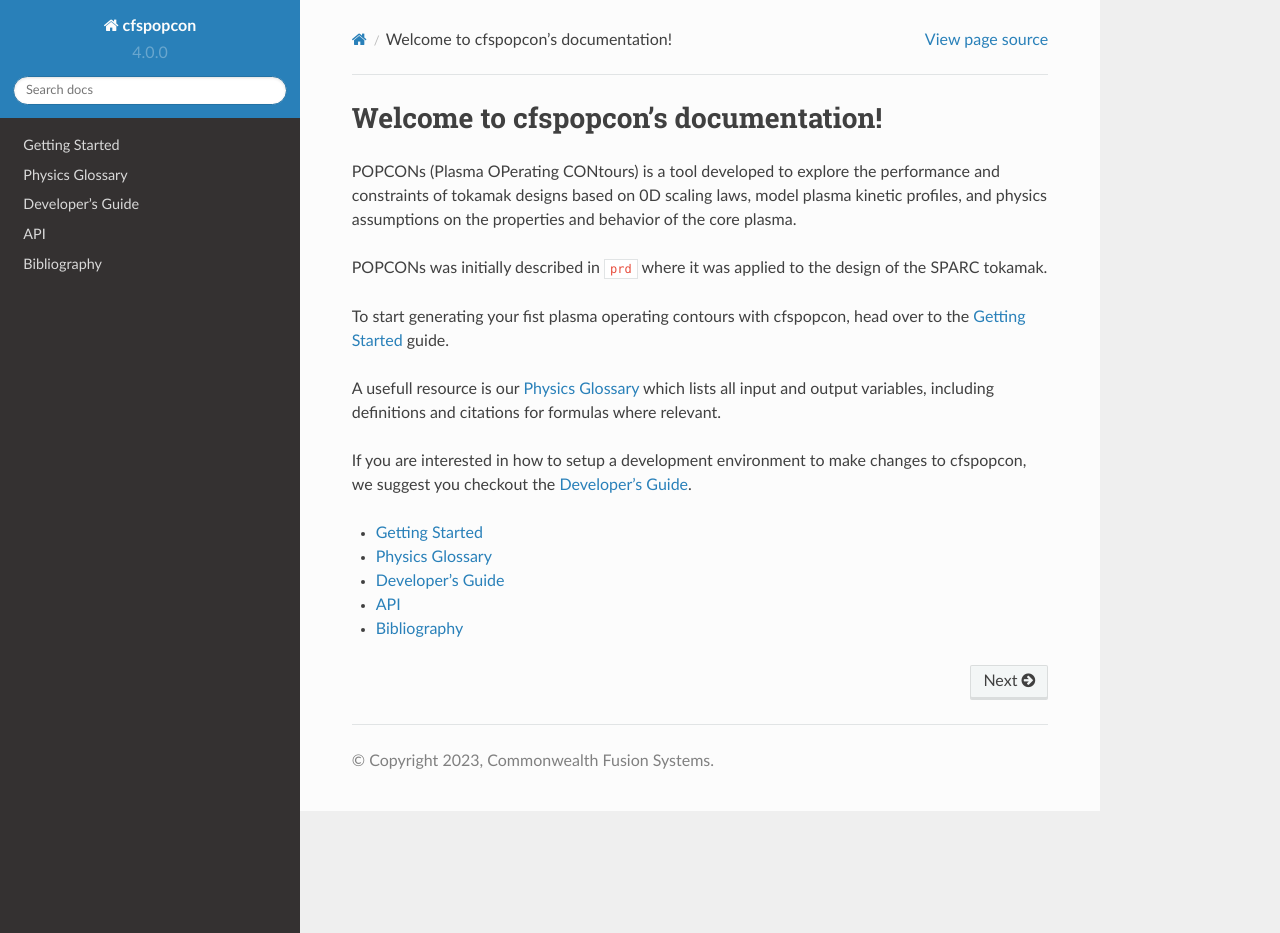
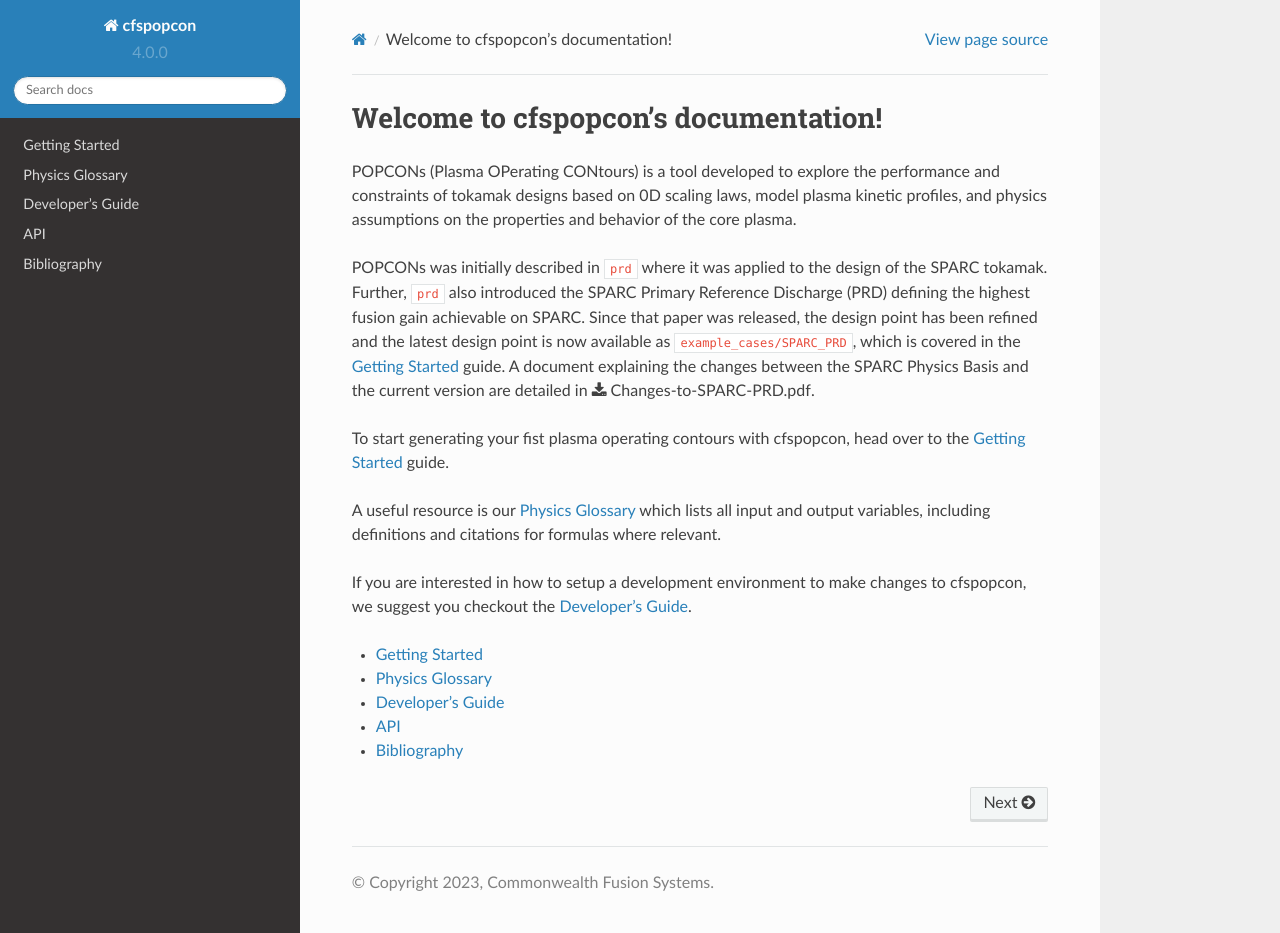
Before and after one commit to cfs-energy/cfspopcon, a Sphinx documentation site: the page built from docs/index.rst, in a window 1280 px wide and 933 px high. Built offline with Sphinx 7.4.7 and the Read the Docs theme 2.0.0, drawn with Linux system fonts in a browser that asks for light colours; pages that are not in the unit, such as notebooks, are missing from menus; cross-references to code outside the pages are shown as plain code; the version number is read from the project's files by our own code.

Commit message:
docs: add prd changes pdf

```diff
--- a/docs/index.rst
+++ b/docs/index.rst
@@ -10,10 +10,13 @@
 POPCONs (Plasma OPerating CONtours) is a tool developed to explore the performance and constraints of tokamak designs based on 0D scaling laws, model plasma kinetic profiles, and physics assumptions on the properties and behavior of the core plasma.
 
 POPCONs was initially described in :cite:`prd` where it was applied to the design of the SPARC tokamak.
+Further, :cite:`prd` also introduced the SPARC Primary Reference Discharge (PRD) defining the highest fusion gain achievable on SPARC.
+Since that paper was released, the design point has been refined and the latest design point is now available as :code:`example_cases/SPARC_PRD`, which is covered in the :ref:`Getting Started <gettingstarted>` guide.
+A document explaining the changes between the SPARC Physics Basis and the current version are detailed in :download:`Changes-to-SPARC-PRD.pdf<doc_sources/Changes-to-SPARC-PRD.pdf>`.
 
 To start generating your fist plasma operating contours with cfspopcon, head over to the :ref:`Getting Started <gettingstarted>` guide.
 
-A usefull resource is our :ref:`Physics Glossary <physics_glossary>` which lists all input and output variables, including definitions and citations for formulas where relevant.
+A useful resource is our :ref:`Physics Glossary <physics_glossary>` which lists all input and output variables, including definitions and citations for formulas where relevant.
 
 If you are interested in how to setup a development environment to make changes to cfspopcon, we suggest you checkout the :ref:`Developer's Guide <devguide>`.
 
```
Also changed, not shown: 1 other file.
